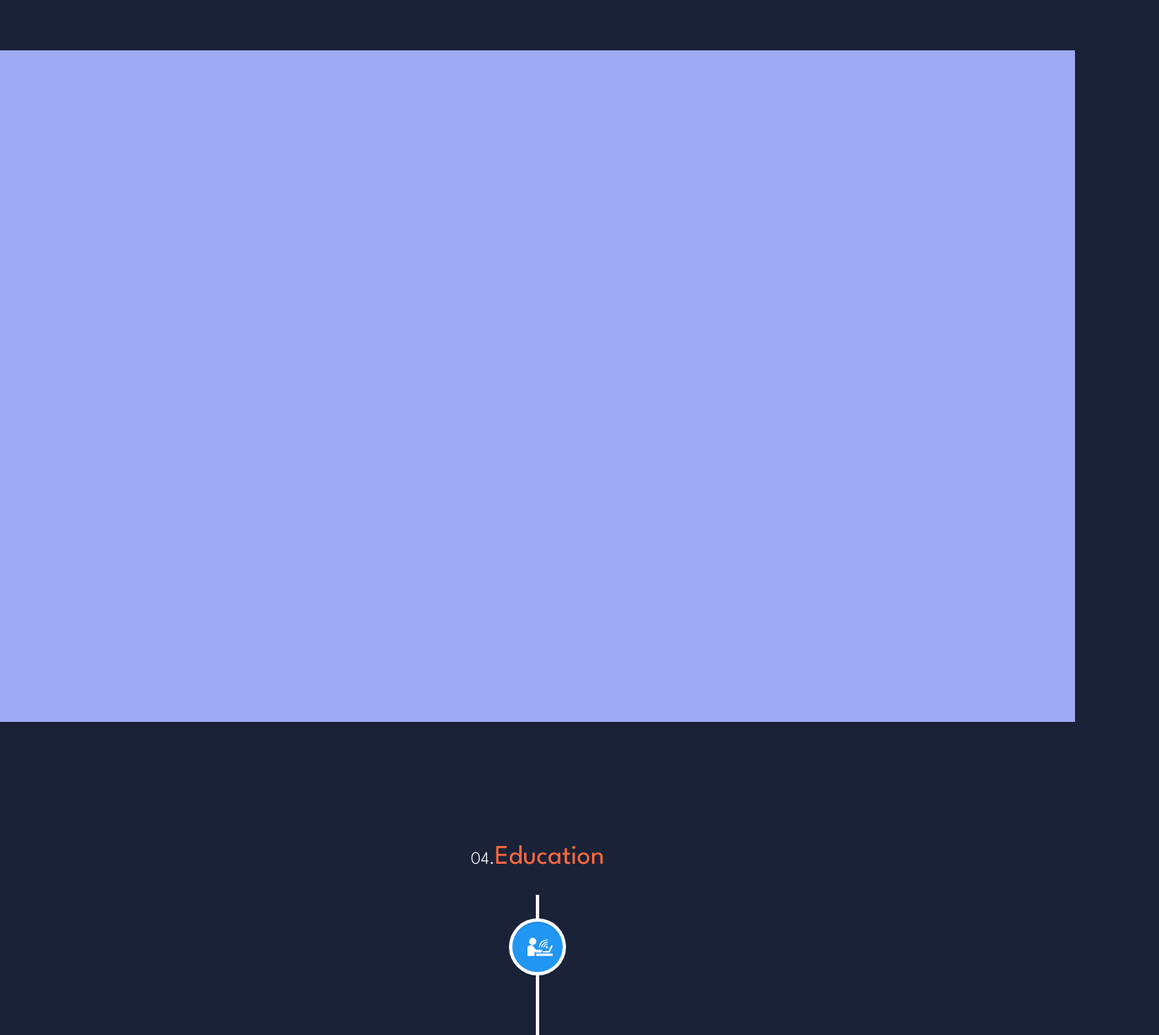
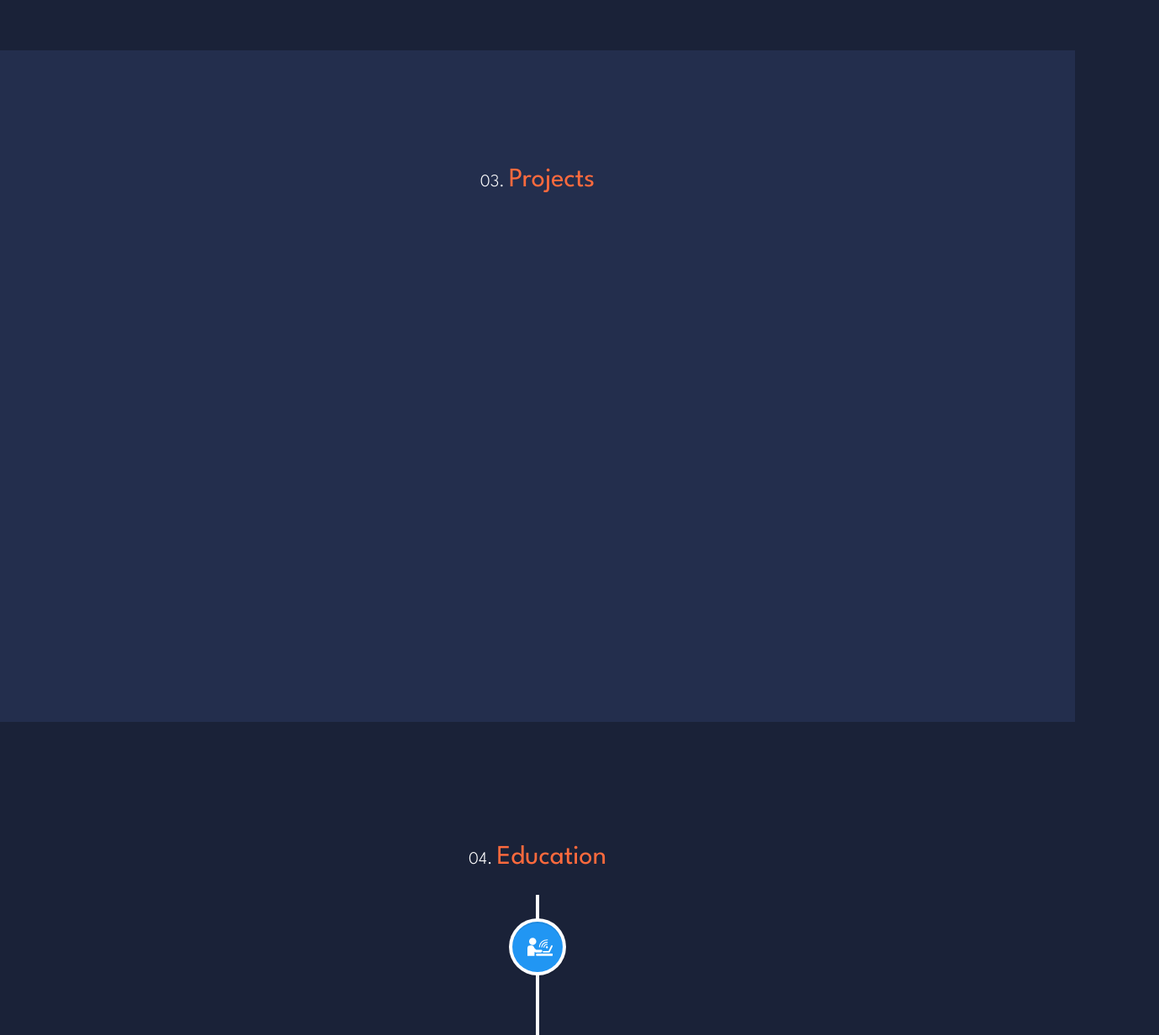
Before and after one commit to Kishlaya1999/front-end-portfolio, a React (Vite) app: page / in a window 1280 px wide. Shown: the part 2580-3813 px from the top of the page at 84% size, 1380 px wide, since content can reach past the window. Built offline with nearby package versions, Linux system fonts and the light colour scheme.

Commit message:
Project Section started

```diff
--- a/src/components/About.jsx
+++ b/src/components/About.jsx
@@ -10,17 +10,19 @@ const About = () => {
 					About
 				</span>
 				<p data-aos="fade-left">
-					Lorem ipsum dolor sit amet consectetur adipisicing elit. Corporis itaque
-					magnam odio repellendus, dolore debitis voluptatem sapiente corrupti ipsum
-					sequi alias tenetur quod mollitia neque delectus, iure pariatur. Sequi
-					itaque animi eveniet, rem ullam quo ipsa maiores iure, rerum recusandae
-					reprehenderit nesciunt hic assumenda deserunt dolores. Reprehenderit
-					dolorem est quibusdam ea delectus corporis distinctio minus nulla id,
-					temporibus itaque optio impedit, illum cum. Tenetur, pariatur sapiente.
-					Repudiandae consequatur esse doloremque iste eveniet! Repudiandae
-					aspernatur ducimus doloremque saepe ea est enim eos. Ipsa cupiditate
-					consectetur, ducimus quo error debitis id maxime deleniti magni blanditiis
-					tempora aliquam fuga quod odit iusto laborum?
+					Hello, and welcome to my portfolio website! I am a React developer with a
+					passion for building interactive and engaging web applications. As a recent
+					graduate, I am eager to start my career in the tech industry and contribute
+					my skills.
+				</p>
+
+				<p data-aos="fade-right">
+					{" "}
+					I first discovered my love for coding during my studies in computer
+					science, where I was introduced to the world of web development. Since
+					then, I have been continuously learning and expanding my knowledge of
+					different programming languages and frameworks, with React being my primary
+					area of expertise.
 				</p>
 			</div>
 		</div>
--- a/src/components/Education.jsx
+++ b/src/components/Education.jsx
@@ -10,9 +10,7 @@ import OnlineCourse from "../assets/OnlineCourse.jsx";
 const Education = () => {
 	return (
 		<div id="education" className="education">
-			<span className="education-heading">
-				<span className="education-heading-numbering">04.</span>Education
-			</span>
+			<span className="education-heading">Education</span>
 			<VerticalTimeline>
 				<VerticalTimelineElement
 					className="vertical-timeline-element--work"
--- a/src/components/Projects.jsx
+++ b/src/components/Projects.jsx
@@ -5,7 +5,9 @@ import React from "react";
 const Projects = () => {
 	return (
 		<div id="projects" className="projects">
-			<h1 data-aos="fade-left">Projects</h1>
+			<div className="project-container">
+				<span className="projects-heading">Projects</span>
+			</div>
 		</div>
 	);
 };
--- a/src/components/Skills.jsx
+++ b/src/components/Skills.jsx
@@ -52,7 +52,7 @@ const Skills = () => {
 								data-aos-offset="350"
 								data-aos-duration="1000"
 								className="skill-img-container"
-								title="React JS">
+								title="Redux">
 								<img src={Redux} alt="" />
 							</div>
 							<div
@@ -60,7 +60,7 @@ const Skills = () => {
 								data-aos-offset="350"
 								data-aos-duration="1000"
 								className="skill-img-container"
-								title="Redux">
+								title="Tailwind">
 								<img src={Tailwind} alt="" />
 							</div>
 							<div
@@ -76,10 +76,10 @@ const Skills = () => {
 								data-aos-offset="250"
 								data-aos-duration="1000"
 								className="skill-img-container"
-								title="Tailwind CSS">
+								title="SCSS">
 								<img src={SCSS} alt="" />
 							</div>
-							<div className="skill-img-container" title="SCSS">
+							<div className="skill-img-container" title="React JS">
 								<img src={ReactJS} alt="" />
 							</div>
 							<div
--- a/src/scss/_about.scss
+++ b/src/scss/_about.scss
@@ -27,5 +27,9 @@
 			font-size: 1.3rem;
 			font-weight: 100;
 		}
+		p {
+			text-align: center;
+			margin: 10px 0;
+		}
 	}
 }
--- a/src/scss/_education.scss
+++ b/src/scss/_education.scss
@@ -11,12 +11,12 @@
 		font-size: 2rem;
 		color: $secondary;
 		margin: 30px 0;
-
-		.education-heading-numbering {
-			color: white;
-			font-size: 1.3rem;
-			font-weight: 100;
-		}
+	}
+	.education-heading::before {
+		content: "04. ";
+		color: white;
+		font-size: 1.3rem;
+		font-weight: 100;
 	}
 	.date-styles {
 		color: white;
--- a/src/scss/_projects.scss
+++ b/src/scss/_projects.scss
@@ -1,5 +1,25 @@
 /** @format */
 
 .projects {
-	background-color: $text-color-1;
+	background-color: $primary-alternate;
+	display: flex;
+	align-items: center;
+	justify-content: center;
+	.project-container {
+		width: 70vw;
+		height: 65vh;
+		display: flex;
+		flex-direction: column;
+		align-items: center;
+		.projects-heading {
+			font-size: 2rem;
+			color: $secondary;
+		}
+		.projects-heading::before {
+			content: "03. ";
+			color: white;
+			font-size: 1.3rem;
+			font-weight: 100;
+		}
+	}
 }
```
